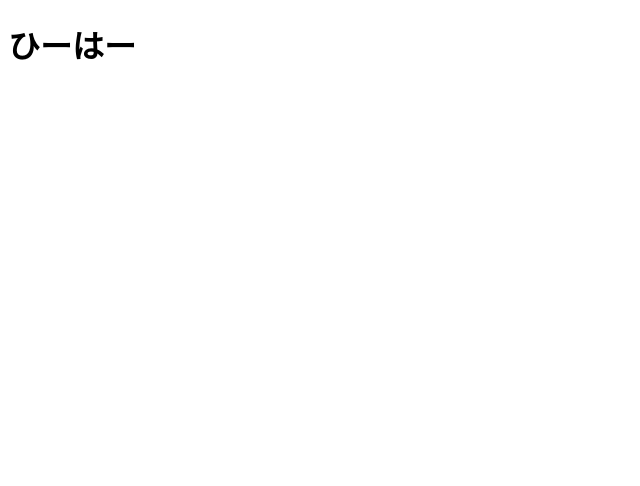
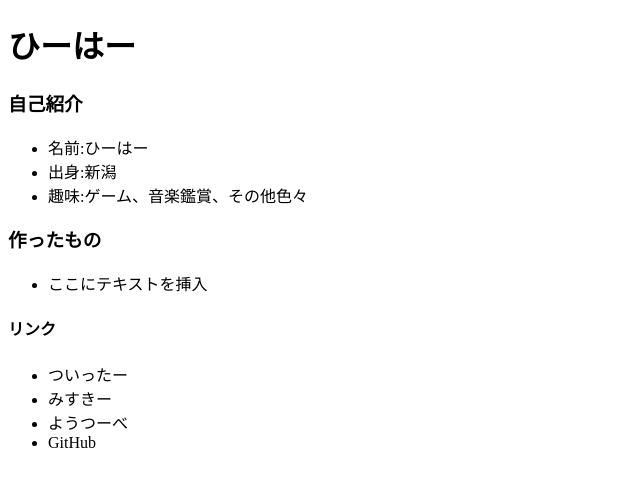
Before and after one commit to hiha4649/hiha4649.github.io, a plain HTML site: page index.html in a window 1280 px wide. Shown: the whole page, without its empty margins (0-640 px from the left). Drawn offline with Linux system fonts and the light colour scheme.

Commit message:
中身の追加

```diff
--- a/index.html
+++ b/index.html
@@ -7,5 +7,22 @@
   </head>
   <body>
     <h1>ひーはー</h1>
+    <h3>自己紹介</h3>
+      <ul>
+        <li>名前:ひーはー</li>
+        <li>出身:新潟</li>
+        <li>趣味:ゲーム、音楽鑑賞、その他色々</li>
+      </ul>
+    <h3>作ったもの</h3>
+    <ul>
+      <li><a href="ここにリンクを挿入"></a>ここにテキストを挿入</li>
+    </ul>
+    <h4>リンク</h4>
+    <ul>
+      <li><a href="https://twitter.com/hiha4649/"></a>ついったー</li>
+      <li><a href="https://misskey.io/@hiha4649"></a>みすきー</li>
+      <li><a href="https://www.youtube.com/channel/UCZ7IVKt7vO9YDQ2g8mUkKeQ"></a>ようつーべ</li>
+      <li><a href="https://github.com/hiha4649/"></a>GitHub</li>
+    </ul>
   </body>
 </html>
```
